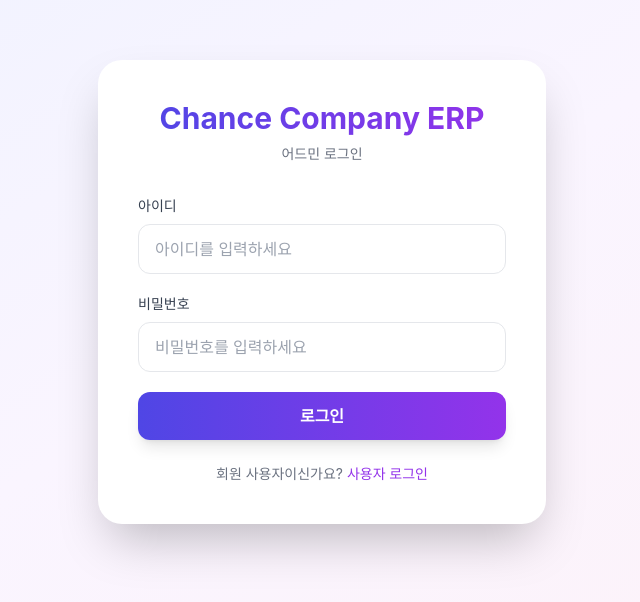
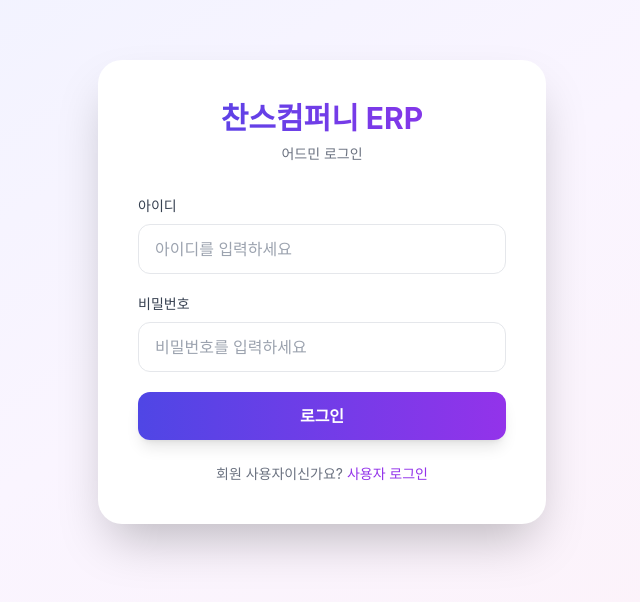
Before and after one commit to ang-wook-park-lab/chancecompany, a React (Vite) app: page /login in a window 1280 px wide. Shown: the part 108-710 px from the top of the page, without its empty margins (318-958 px from the left). Built offline with nearby package versions, Linux system fonts and the light colour scheme; no server answers.

Commit message:
fix: Change ERP name from 'Chance Company' to '李ъ뒪而댄띁??

```diff
--- a/index.html
+++ b/index.html
@@ -7,7 +7,7 @@
     <meta name="mobile-web-app-capable" content="yes" />
     <meta name="apple-mobile-web-app-capable" content="yes" />
     <meta name="apple-mobile-web-app-status-bar-style" content="default" />
-    <title>Chance Company ERP</title>
+    <title>찬스컴퍼니 ERP</title>
     <!-- Leaflet CSS -->
     <link rel="stylesheet" href="https://unpkg.com/leaflet@1.9.4/dist/leaflet.css"
       integrity="sha256-p4NxAoJBhIIN+hmNHrzRCf9tD/miZyoHS5obTRR9BMY="
--- a/src/components/MobileNav.tsx
+++ b/src/components/MobileNav.tsx
@@ -25,7 +25,7 @@ const MobileNav: React.FC = () => {
           {/* 로고 */}
           <div className="flex items-center space-x-2">
             <span className="text-xl">🏢</span>
-            <h1 className="text-sm font-bold text-gray-800">Chance Company ERP</h1>
+            <h1 className="text-sm font-bold text-gray-800">찬스컴퍼니 ERP</h1>
           </div>
 
           {/* 사용자 정보 & 햄버거 메뉴 */}
--- a/src/components/Sidebar.tsx
+++ b/src/components/Sidebar.tsx
@@ -186,7 +186,7 @@ const Sidebar: React.FC = () => {
             <Briefcase className="w-5 h-5 text-white" />
           </div>
           <div>
-            <h1 className="text-sm font-bold text-gray-800">Chance Company ERP</h1>
+            <h1 className="text-sm font-bold text-gray-800">찬스컴퍼니 ERP</h1>
           </div>
         </div>
       </div>
--- a/src/pages/Login.tsx
+++ b/src/pages/Login.tsx
@@ -30,7 +30,7 @@ const Login: React.FC = () => {
       <div className="bg-white p-10 rounded-3xl shadow-2xl w-full max-w-md">
         <div className="text-center mb-8">
           <h1 className="text-3xl font-bold text-transparent bg-clip-text bg-gradient-to-r from-indigo-600 to-purple-600 mb-2">
-            Chance Company ERP
+            찬스컴퍼니 ERP
           </h1>
           <p className="text-gray-500 text-sm">어드민 로그인</p>
         </div>
```
